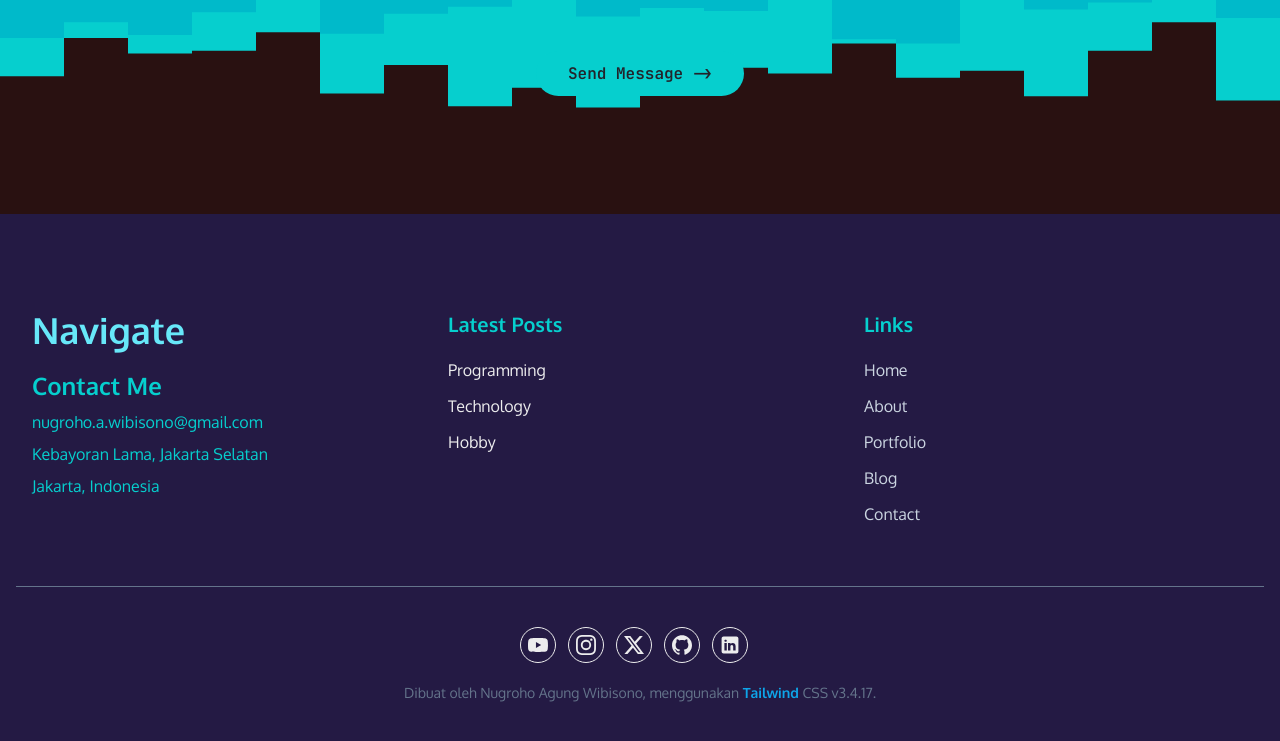
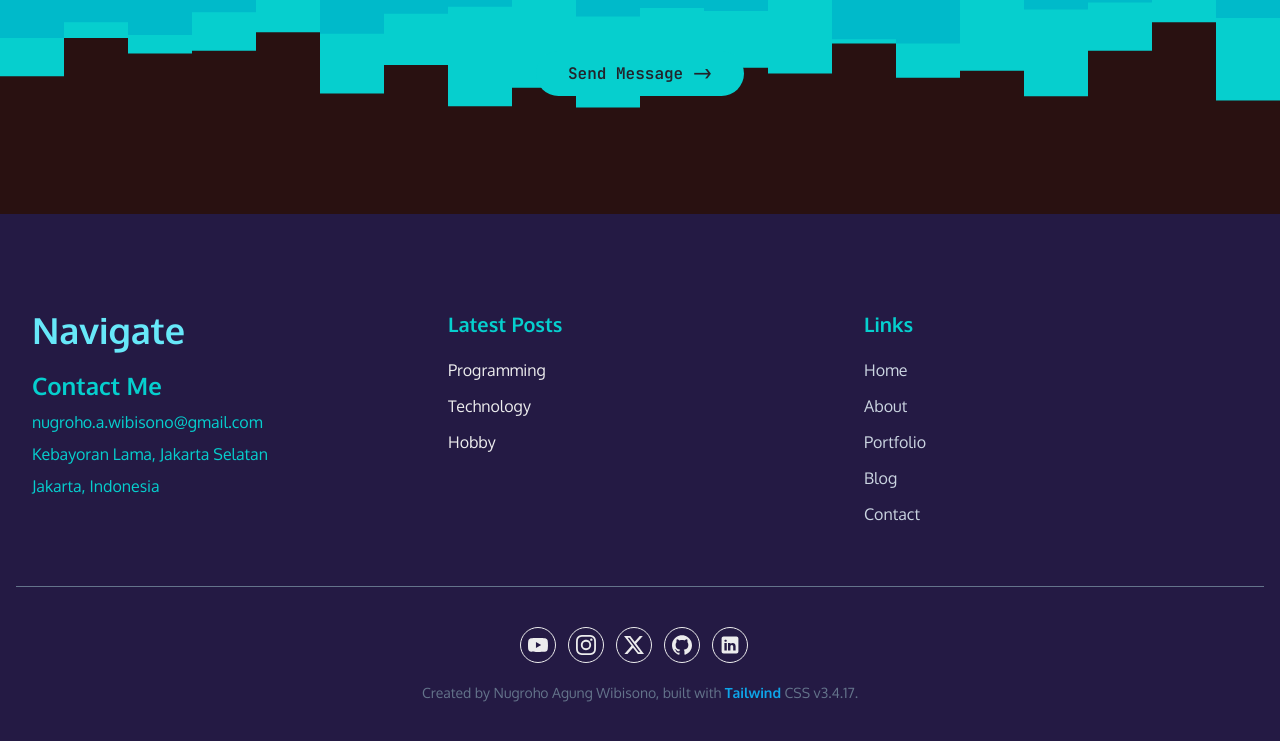
Before and after one commit to ANugroho186/portfolio-nugroho-aw, a website: page index.html in a window 1280 px wide. Shown: the part 3429-4170 px from the top of the page. Drawn offline with Linux system fonts and the light colour scheme; files whose address does not match are found by name.

Commit message:
Update index.html

```diff
--- a/index.html
+++ b/index.html
@@ -511,7 +511,7 @@
                         </svg>
                     </a>
                 </div>
-                <p class="font-medium text-sm text-slate-500 text-center">Dibuat oleh <a href="https://www.instagram.com/nugrohoaw_" target="_blank" class="bold text-primary">Nugroho Agung Wibisono</a>, menggunakan <a href="https://v3.tailwindcss.com/" target="_blank" class="font-bold text-sky-500">Tailwind</a> CSS v3.4.17.</p>
+                <p class="font-medium text-sm text-slate-500 text-center">Created by <a href="https://www.instagram.com/nugrohoaw_" target="_blank" class="bold text-primary">Nugroho Agung Wibisono</a>, built with <a href="https://v3.tailwindcss.com/" target="_blank" class="font-bold text-sky-500">Tailwind</a> CSS v3.4.17.</p>
             </div>
         </div>
     </footer>
```
